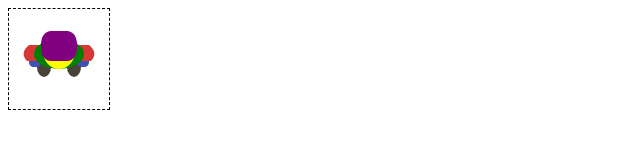
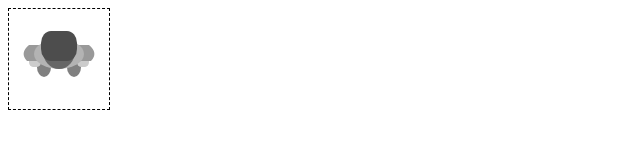
Before and after one commit to jimkang/lets-see-it, a website: page sketch.html in a window 1280 px wide. Shown: the whole page, without its empty margins (0-640 px from the left). Drawn offline with Linux system fonts and the light colour scheme.

Commit message:
Set more neutral default colors.

```diff
--- a/app.js
+++ b/app.js
@@ -35,7 +35,7 @@ function createVariants(figureDef) {
   var variants = [createFigure({figureDef: figureDef})];
   for (var i = 0; i < 3; ++i) {
     let figure = createFigure({figureDef: figureDef, addVariance: true});
-    figure.position = [0, (i + 1) * 100];
+    figure.position = [0, (i + 1) * 50];
     variants.push(figure);
   }
   return variants;
--- a/sketch.html
+++ b/sketch.html
@@ -9,13 +9,13 @@
   <g id="sketch-area">
 
     <!-- Feet -->
-    <rect x="28" y="40" width="14" height="28" rx="8" ry="10" fill="#484239"></rect>
-    <rect x="58" y="40" width="14" height="28" rx="8" ry="10" fill="#484239"></rect>
+    <rect x="28" y="40" width="14" height="28" rx="8" ry="10" fill="hsla(0, 0%, 50%, 1.0)"></rect>
+    <rect x="58" y="40" width="14" height="28" rx="8" ry="10" fill="hsla(0, 0%, 50%, 1.0)"></rect>
 
     <!-- Hands -->
-    <rect x="20" y="46" width="12" height="12" rx="4" ry="5" fill="#3F51B5"></rect
+    <rect x="20" y="46" width="12" height="12" rx="4" ry="5" fill="hsla(0, 0%, 80%, 1.0)"></rect
       >
-    <rect x="68" y="46" width="12" height="12" rx="4" ry="5" fill="#3F51B5"></rect>
+    <rect x="68" y="46" width="12" height="12" rx="4" ry="5" fill="hsla(0, 0%, 80%, 1.0)"></rect>
 
     <!-- Shoulders -->
     <path d="M 20 36
@@ -26,7 +26,7 @@
     L 18 52
     A 80 25, 0, 0, 1, 20 36
     Z"
-    fill="#d63838"></path>
+    fill="hsla(0, 0%, 60%, 1.0)"></path>
     <path d="M 80 36
       L 70 36
       A 4 4, 0, 0, 0, 70 40
@@ -35,16 +35,16 @@
       L 82 52
       A 80 25, 0, 0, 0, 80 36
     Z"
-    fill="#d63838"></path>
+    fill="hsla(0, 0%, 60%, 1.0)"></path>
 
     <!-- Trunk -->
-    <rect x="25" y="30" width="50" height="30" rx="25" ry="15" fill="green"></rect>
+    <rect x="25" y="30" width="50" height="30" rx="25" ry="15" fill="hsla(0, 0%, 70%, 1.0)"></rect>
 
     <!-- Head -->
-    <ellipse cx="50" cy="42" rx="16" ry="18" fill="yellow"></ellipse>
+    <ellipse cx="50" cy="42" rx="16" ry="18" fill="hsla(0, 0%, 40%, 1.0)"></ellipse>
 
     <!-- Hat -->
-    <rect x="32" y="22" width="36" height="30" rx="10" ry="12" fill="purple"></rect>
+    <rect x="32" y="22" width="36" height="30" rx="10" ry="12" fill="hsla(0, 0%, 30%, 1.0)"></rect>
   </g>
 </svg>
 
```
Also changed, not shown: data/figure-defs.yaml (+9 -9 lines).
